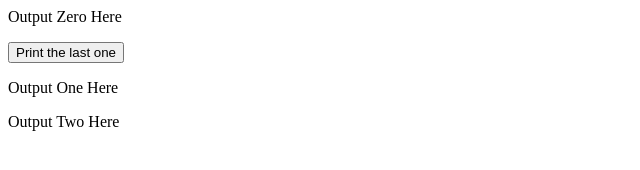
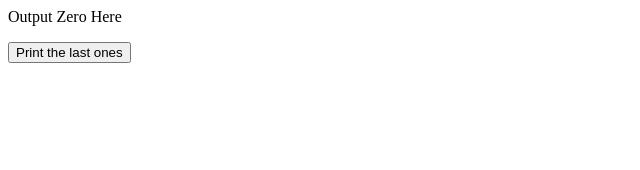
Before and after one commit to Dennae13/IASC-1P02-2021, a plain HTML site: page Module8/Lab8E3.html in a window 1280 px wide. Shown: the whole page, without its empty margins (0-640 px from the left). Drawn offline with Linux system fonts and the light colour scheme.

Commit message:
Updated Lab8 E3

```diff
--- a/Module8/Lab8E3.html
+++ b/Module8/Lab8E3.html
@@ -10,10 +10,10 @@
 </head>
 
 <body>
-<p><button onclick="theRest()"> Print the last one </button></p>
-<p id="output1"> Output One Here</p>
+<p><button onclick="theRest()"> Print the last ones </button></p>
+<p id="output1">  </p>
 
-<p id="output2"> Output Two Here </p>
+<p id="output2">  </p>
 
 <p id="output3"> </p>
 
--- a/Module8/Lab8E3.js
+++ b/Module8/Lab8E3.js
@@ -4,5 +4,7 @@ document.write("Output Zero Here");
 
 //This will output when a button is pressed
 function theRest(){
+  document.getElementById("output1").innerHTML="Output One Here";
+  document.getElementById("output2").innerHTML="Output Two Here";
 	document.getElementById("output3").innerHTML="Output Three Here";
 }
```
